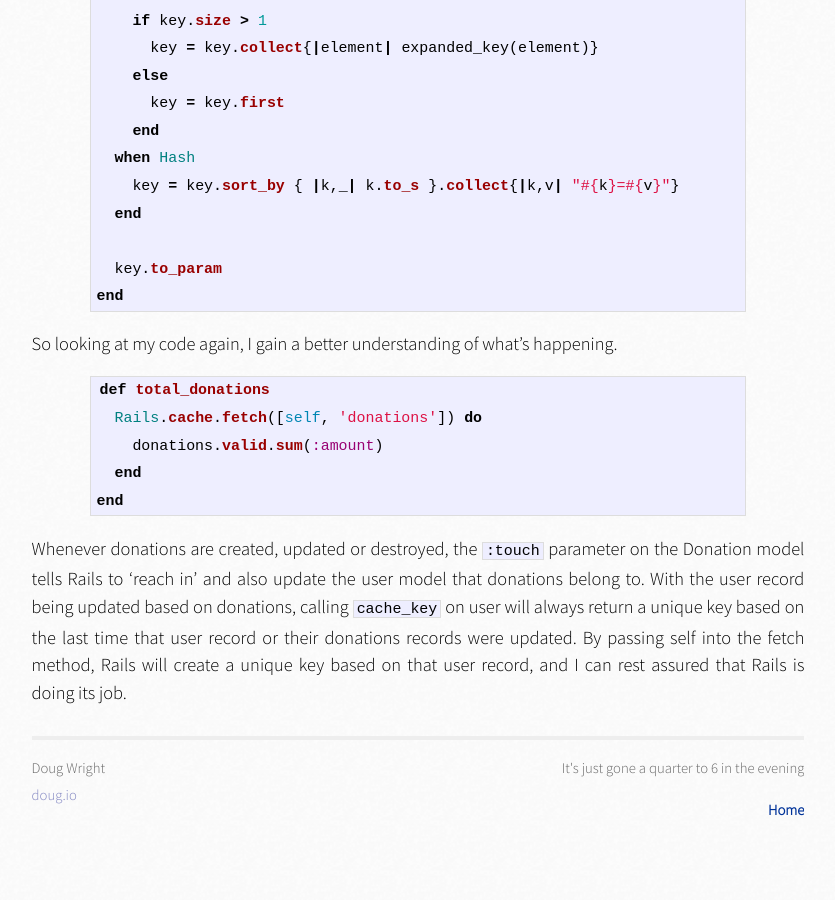
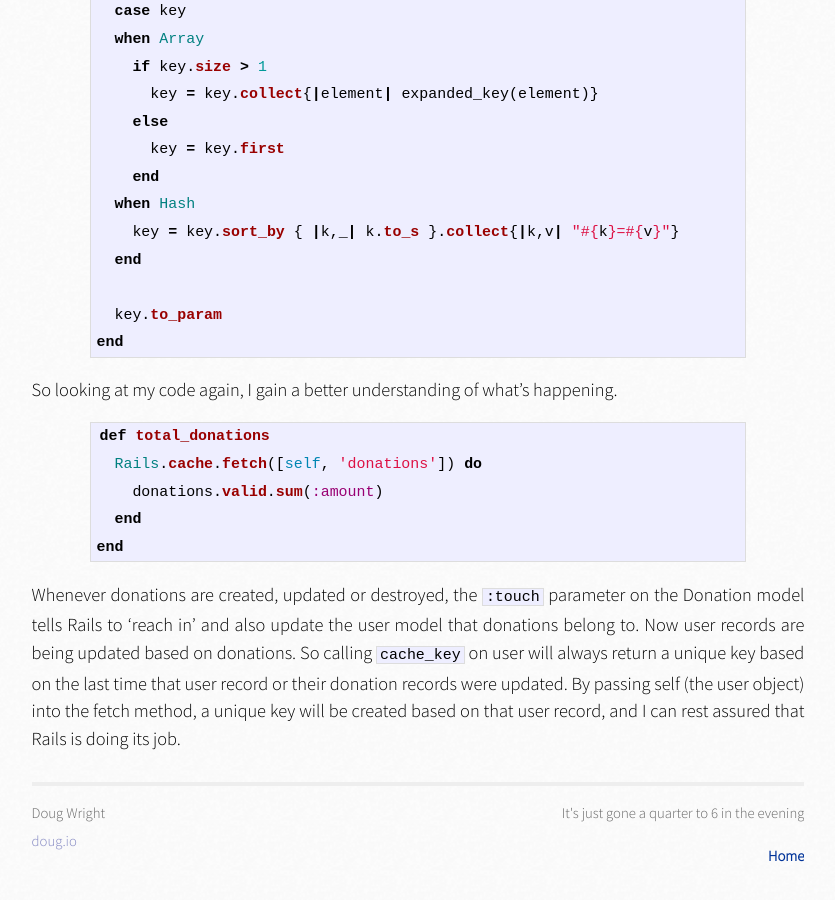
Before and after one commit to mrdougwright/dogwithrug, a Jekyll site: the page built from _posts/2014-11-23-caching.markdown, in a window 1280 px wide and 900 px high, scrolled down 2385 px. Shown: the whole window, without its empty margins (222-1057 px from the left). Built offline with Jekyll 4.4.1, drawn with Linux system fonts in a browser that asks for light colours; nearby versions of some CDN libraries; some web fonts are replaced; before the commit the page ends 3239 px from its top, so only the background shows below that; some of the changed text lies outside the part shown.

Commit message:
tighten up

```diff
--- a/_posts/2014-11-23-caching.markdown
+++ b/_posts/2014-11-23-caching.markdown
@@ -5,11 +5,11 @@
 categories: Rails, Cache, Caching, Source Code
 ---
 
-This post is about how caching works in Rails. But it's also about my first successful journey into getting answers from source code.
+This post is about how caching works in Rails. But it's also about my first successful journey into getting answers from Rails source code.
 
 If you want to learn how to cache for specific points in your app, I highly recommend [episode 115 - Model Caching][Ryan Bates] from Ryan Bates. I set up the same type of caching for a recent work project. Here's the basics of caching.
 
-Let's say you have a view page that calls a `current_user.total_donations` method to see the sum amount of all donations. Your model code might look something like this.
+Let's say you have a view page that calls a `current_user.total_donations` method to see the sum amount of all donations for that user. Your model code might look something like this.
 
 {% highlight ruby %}
 class User < ActiveRecord::Base
@@ -35,6 +35,8 @@
 {% endhighlight %}
 
 Of course, this won't work as expected. Once the first user accesses the view page to see their total donations, the fetch method will look for the `donations` key. Not finding it, Rails will run the query in the block and store the value. Now when `total_donations` is called again (for any user!) the value returned will be the cached result from the 'donations' key.
+
+So how do we fix this?
 
 First we need to create unique keys that change if an object is updated. We can do this with `cache_key`, which will return a unique string with the model name, id and updated_at date.
 
@@ -105,7 +107,7 @@
 end
 {% endhighlight %}
 
-Whenever donations are created, updated or destroyed, the `:touch` parameter on the Donation model tells Rails to 'reach in' and also update the user model that donations belong to. With the user record being updated based on donations, calling `cache_key` on user will always return a unique key based on the last time that user record or their donations records were updated. By passing self into the fetch method, Rails will create a unique key based on that user record, and I can rest assured that Rails is doing its job.
+Whenever donations are created, updated or destroyed, the `:touch` parameter on the Donation model tells Rails to 'reach in' and also update the user model that donations belong to. Now user records are being updated based on donations. So calling `cache_key` on user will always return a unique key based on the last time that user record or their donation records were updated. By passing self (the user object) into the fetch method, a unique key will be created based on that user record, and I can rest assured that Rails is doing its job.
 
 
 [Ryan Bates]: http://railscasts.com/episodes/115-model-caching-revised
```
